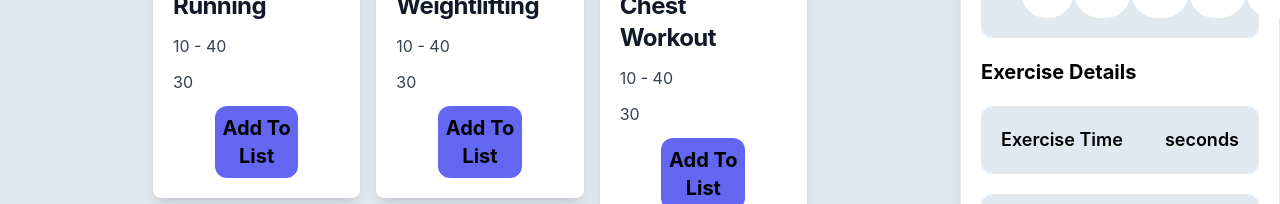
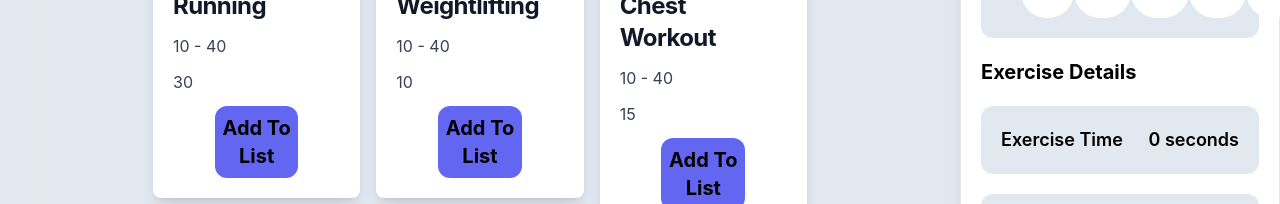
Before and after one commit to Mehedi53423/Super-Club, a React (Create React App) app: page / in a window 1280 px wide. Shown: the part 387-591 px from the top of the page. Built offline with nearby package versions, Linux system fonts and the light colour scheme.

Commit message:
Exercise Time Added

```diff
--- a/public/activities.json
+++ b/public/activities.json
@@ -12,7 +12,7 @@
     "name": "Weightlifting",
     "about": "",
     "forAge": "10 - 40",
-    "timeRequerd": "30",
+    "timeRequerd": "10",
     "img": "https://images.unsplash.com/photo-1581009146145-b5ef050c2e1e?ixlib=rb-1.2.1&ixid=MnwxMjA3fDB8MHxwaG90by1wYWdlfHx8fGVufDB8fHx8&auto=format&fit=crop&w=1170&q=80"
   },
   {
@@ -20,7 +20,7 @@
     "name": "Chest Workout",
     "about": "",
     "forAge": "10 - 40",
-    "timeRequerd": "30",
+    "timeRequerd": "15",
     "img": "https://images.unsplash.com/photo-1597452485669-2c7bb5fef90d?ixlib=rb-1.2.1&ixid=MnwxMjA3fDB8MHxwaG90by1wYWdlfHx8fGVufDB8fHx8&auto=format&fit=crop&w=1169&q=80"
   },
   {
@@ -28,7 +28,7 @@
     "name": "Chrossfit",
     "about": "",
     "forAge": "10 - 40",
-    "timeRequerd": "30",
+    "timeRequerd": "20",
     "img": "https://images.unsplash.com/photo-1601422407692-ec4eeec1d9b3?ixlib=rb-1.2.1&ixid=MnwxMjA3fDB8MHxwaG90by1wYWdlfHx8fGVufDB8fHx8&auto=format&fit=crop&w=1025&q=80"
   },
   {
@@ -36,7 +36,7 @@
     "name": "Stretch",
     "about": "",
     "forAge": "10 - 40",
-    "timeRequerd": "30",
+    "timeRequerd": "35",
     "img": "https://images.unsplash.com/photo-1562771379-eafdca7a02f8?ixlib=rb-1.2.1&ixid=MnwxMjA3fDB8MHxwaG90by1wYWdlfHx8fGVufDB8fHx8&auto=format&fit=crop&w=1170&q=80"
   },
   {
@@ -44,7 +44,7 @@
     "name": "Yoga",
     "about": "",
     "forAge": "10 - 40",
-    "timeRequerd": "30",
+    "timeRequerd": "50",
     "img": "https://images.unsplash.com/photo-1549576490-b0b4831ef60a?ixlib=rb-1.2.1&ixid=MnwxMjA3fDB8MHxwaG90by1wYWdlfHx8fGVufDB8fHx8&auto=format&fit=crop&w=1170&q=80"
   }
 ]
--- a/src/App.js
+++ b/src/App.js
@@ -1,17 +1,23 @@
+import { useState } from "react";
 import Header from "./components/Header";
 import Content from "./components/Content";
 import ActivityControl from "./components/ActivityControl";
 import "./App.css";
 
 function App() {
+  const [exerciseTime, setExerciseTime] = useState(0);
+  const handleClick = (time) => {
+    setExerciseTime(exerciseTime + parseInt(time));
+  };
+
   return (
     <div className="flex bg-slate-200">
       <div className="w-3/4 border md:mx-10 md:px-28">
         <Header></Header>
-        <Content></Content>
+        <Content handleClick={handleClick}></Content>
       </div>
       <div className="w-1/4">
-        <ActivityControl></ActivityControl>
+        <ActivityControl exerciseTime={exerciseTime}></ActivityControl>
       </div>
     </div>
   );
--- a/src/components/ActivityControl.js
+++ b/src/components/ActivityControl.js
@@ -1,7 +1,7 @@
 import React from "react";
 import profilePic from "../utilities/profile.jpg";
 
-const ActivityControl = () => {
+const ActivityControl = (props) => {
   return (
     <div className="border h-screen sticky top-0 bg-white shadow-lg">
       <div className="flex p-5">
@@ -74,7 +74,7 @@ const ActivityControl = () => {
         <h1 className="text-xl font-bold mb-5">Exercise Details</h1>
         <div className="flex justify-between text-lg font-semibold mb-5 p-5 bg-slate-200 rounded-xl">
           <h1>Exercise Time</h1>
-          <h1>seconds</h1>
+          <h1>{props.exerciseTime} seconds</h1>
         </div>
         <div className="flex justify-between text-lg font-semibold mb-5 p-5 bg-slate-200 rounded-xl">
           <h1>Break Time</h1>
--- a/src/components/Cards.js
+++ b/src/components/Cards.js
@@ -1,7 +1,9 @@
 import React from "react";
 
 const Cards = (props) => {
+  const { handleClick } = props;
   const { img, name, about, forAge, timeRequerd } = props.activity;
+
   return (
     <div>
       <div className="max-w-sm bg-white rounded-lg shadow-lg">
@@ -15,7 +17,10 @@ const Cards = (props) => {
           <p className="mb-3 font-normal text-gray-700 text-left">
             {timeRequerd}
           </p>
-          <button className="text-xl font-bold py-2 w-1/2 bg-indigo-500 rounded-xl">
+          <button
+            className="text-xl font-bold py-2 w-1/2 bg-indigo-500 rounded-xl"
+            onClick={() => handleClick(timeRequerd)}
+          >
             Add To List
           </button>
         </div>
--- a/src/components/Content.js
+++ b/src/components/Content.js
@@ -1,20 +1,25 @@
 import React, { useEffect, useState } from "react";
 import Cards from "./Cards";
 
-const Content = () => {
+const Content = (props) => {
   const [activities, setActivities] = useState([]);
   useEffect(() => {
     fetch("activities.json")
       .then((res) => res.json())
       .then((data) => setActivities(data));
   }, []);
+
   return (
     <div className="">
       <h1 className="text-xl font-bold my-2 py-2">Select Today's Activity</h1>
       <section className="flex">
         <div className="grid grid-cols-3 gap-4 pb-10">
           {activities.map((activity) => (
-            <Cards key={activity.id} activity={activity}></Cards>
+            <Cards
+              key={activity.id}
+              activity={activity}
+              handleClick={props.handleClick}
+            ></Cards>
           ))}
         </div>
       </section>
```
